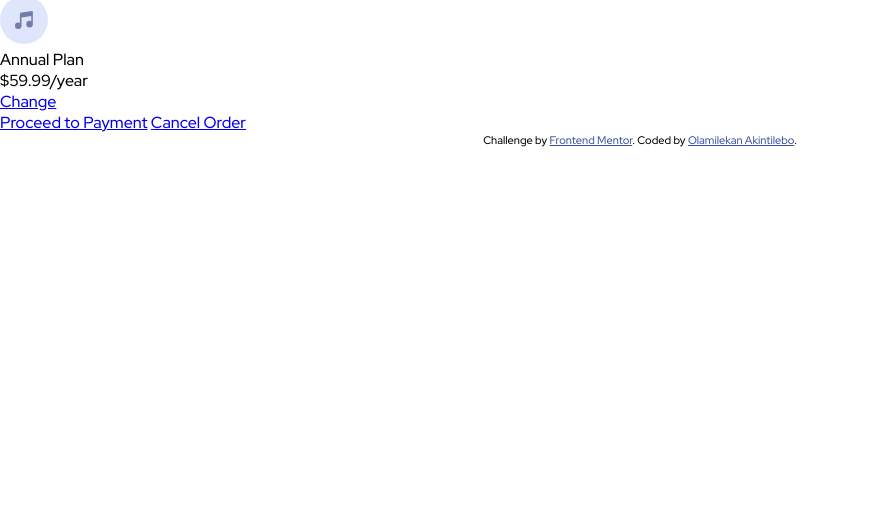
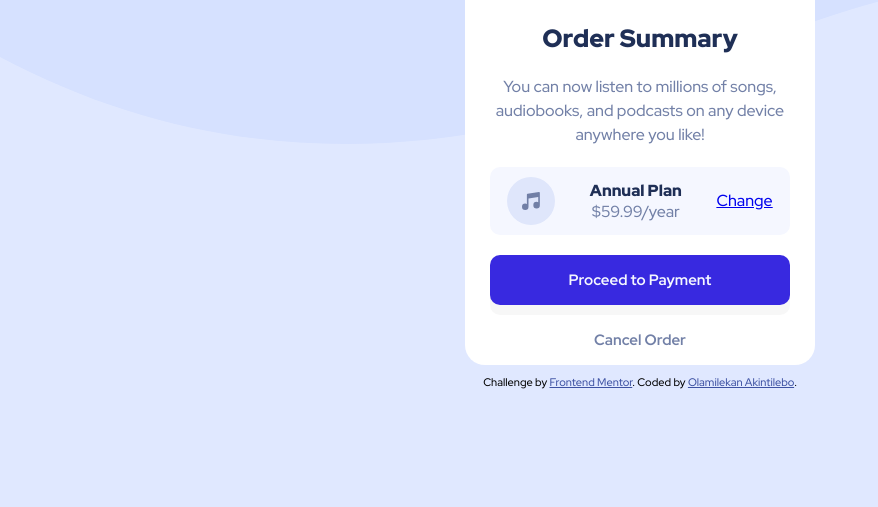
Before and after one commit to hayohtee/Order-summary-component, a plain HTML site: page index.html in a window 1280 px wide. Shown: the part 293-800 px from the top of the page, without its empty margins (0-878 px from the left). Drawn offline with Linux system fonts and the light colour scheme.

Commit message:
Style the page

```diff
--- a/css/style.css
+++ b/css/style.css
@@ -7,9 +7,101 @@
 }
 
 body {
+    background-image: url(../images/pattern-background-mobile.svg);
+    background-repeat: no-repeat;
     font-family: "Red Hat Display", sans-serif;
     font-size: 16px;
+    background-color: hsl(225, 100%, 94%);
+    min-height: 100vh;
+    display: flex;
+    flex-direction: column;
+    justify-content: center;
+    align-items: center;
 }
+
+main {
+    width: 350px;
+}
+
+.card {
+    border-radius: 20px;
+    text-align: center;
+    background-color: hsl(0, 0%, 100%);
+    color: hsl(224, 23%, 55%);
+}
+
+.card h1 {
+    color: hsl(223, 47%, 23%);
+    font-size: 25px;
+    font-weight: 900;
+}
+
+.card > * {
+    margin-bottom: 20px;
+}
+
+.card .card-image {
+    border-top-left-radius: inherit;
+    border-top-right-radius: inherit;
+    width: 100%;
+    height: auto;
+}
+
+.card .card-text {
+    padding: 0 10px;
+    line-height: 1.5;
+    font-size: 700;
+}
+
+.card .plan {
+    background-color: hsl(225, 100%, 98%);
+    padding: 10px 0;
+    margin: 20px 25px;
+    display: flex;
+    border-radius: 10px;
+    align-items: center;
+    justify-content: space-around;
+}
+
+.info-section .text {
+    font-weight: 900;
+    color: hsl(223, 47%, 23%);
+}
+
+.plan a {
+    font-weight: 500;
+}
+
+.button {
+    display: block;
+    text-decoration: none;
+    padding: 15px;
+    margin-left: 25px;
+    margin-right: 25px;
+    margin-bottom: 10px;
+    border-radius: 10px;
+    font-weight: 700;
+    font-size: 15px;
+}
+
+.button.primary {
+    background-color: hsl(245, 75%, 52%);
+    color: hsl(225, 100%, 98%);
+    box-shadow: 0 10px rgba(180, 180, 180, 0.1)
+}
+
+.button.secondary {
+    color: hsl(224, 23%, 55%);;
+}
+
+.button.primary:hover, .button.primary:focus {
+    background-color: hsl(245, 75%, 32%);
+}
+
+.button.secondary:hover, .button.secondary:focus {
+    color: hsl(223, 47%, 23%);
+}
+
 
 .attribution {
     font-size: 11px;
@@ -18,3 +110,10 @@ body {
 .attribution a {
     color: hsl(228, 45%, 44%);
 }
+
+
+@media (min-width: 600px) {
+    body {
+        background-image: url(../images/pattern-background-desktop.svg);
+    }
+}
```
